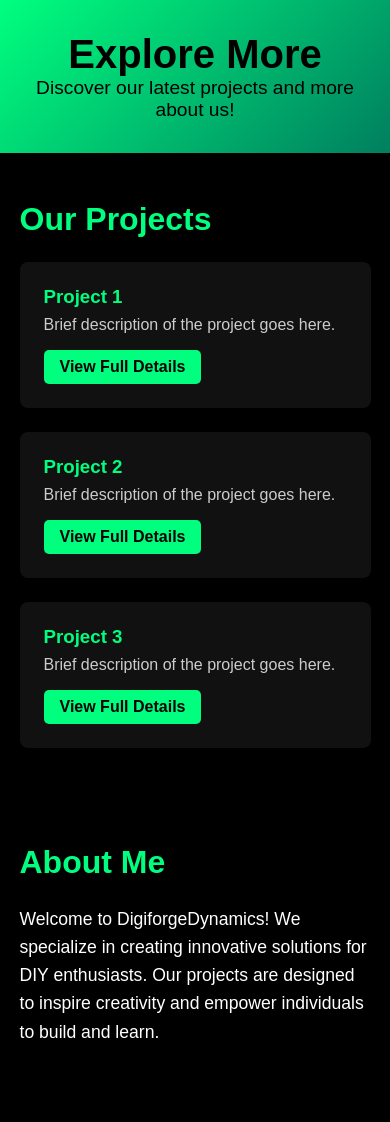
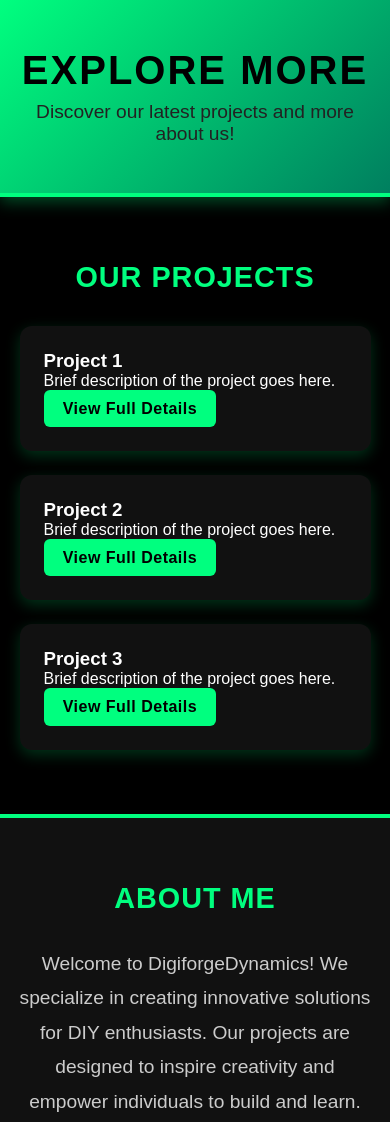
Before and after one commit to DigiforgeDynamics/Explore-more, a plain HTML site: page index.html in a window 390 px wide. Shown: the top 1122 px of the page. Drawn offline with Linux system fonts and the light colour scheme.

Commit message:
Update style.css
Mean to  change the black css

Improvements:
✅ Improved hover effects on project cards and buttons.
✅ Enhanced box shadows and gradients for a more premium look.
✅ Added smooth scrolling and better text styling.
✅ Refined grid-based layout for better alignment and flexibility.
✅ Cleaned up media queries for improved responsiveness.

```diff
--- a/style.css
+++ b/style.css
@@ -1,14 +1,19 @@
-  /* General Styling */
+/* General Styling */
 * {
     margin: 0;
     padding: 0;
     box-sizing: border-box;
-    font-family: 'Arial', sans-serif;
+    font-family: 'Poppins', Arial, sans-serif;
 }
 
 body {
     background-color: #000;
     color: #fff;
+}
+
+/* Smooth Scrolling */
+html {
+    scroll-behavior: smooth;
 }
 
 /* Container */
@@ -21,69 +26,83 @@ body {
 /* Header */
 header {
     background: linear-gradient(135deg, #00ff7f, #007f5f);
-    padding: 2rem 0;
+    padding: 3rem 0;
     text-align: center;
     color: #000;
+    border-bottom: 4px solid #00ff7f;
+    box-shadow: 0 5px 15px rgba(0, 255, 127, 0.3);
 }
 
 header h1 {
-    font-size: 2.5rem;
+    font-size: 3rem;
+    font-weight: 700;
+    text-transform: uppercase;
+    letter-spacing: 2px;
 }
 
 header p {
-    font-size: 1.2rem;
+    font-size: 1.4rem;
+    margin-top: 0.5rem;
+    color: #222;
 }
 
 /* Projects Section */
 #projects {
-    padding: 3rem 0;
+    padding: 4rem 0;
 }
 
 #projects h2, #about h2 {
-    font-size: 2rem;
-    margin-bottom: 1.5rem;
+    font-size: 2.2rem;
+    margin-bottom: 2rem;
     color: #00ff7f;
+    text-align: center;
+    text-transform: uppercase;
+    letter-spacing: 1px;
 }
 
+/* Project Items */
 .projects-list {
-    display: flex;
+    display: grid;
+    grid-template-columns: repeat(auto-fit, minmax(280px, 1fr));
     gap: 1.5rem;
-    flex-wrap: wrap;
 }
 
 .project-item {
     background-color: #111;
     padding: 1.5rem;
-    border-radius: 8px;
-    flex: 1;
-    min-width: 250px;
+    border-radius: 12px;
+    box-shadow: 0 5px 15px rgba(0, 255, 127, 0.2);
     transition: transform 0.3s ease, box-shadow 0.3s ease;
+    position: relative;
+    overflow: hidden;
 }
 
 .project-item:hover {
-    transform: translateY(-5px);
-    box-shadow: 0 10px 20px rgba(0, 255, 127, 0.5);
+    transform: translateY(-7px);
+    box-shadow: 0 12px 30px rgba(0, 255, 127, 0.4);
 }
 
-.project-item h3 {
+.project-content h3 {
+    font-size: 1.6rem;
+    margin-bottom: 0.8rem;
     color: #00ff7f;
-    margin-bottom: 0.5rem;
 }
 
-.project-item p {
+.project-content p {
     font-size: 1rem;
+    color: #ccc;
     margin-bottom: 1rem;
-    color: #ccc;
 }
 
 .btn {
     display: inline-block;
     background-color: #00ff7f;
     color: #000;
-    padding: 0.5rem 1rem;
-    border-radius: 5px;
+    padding: 0.6rem 1.2rem;
+    border-radius: 6px;
     text-decoration: none;
-    font-weight: bold;
+    font-weight: 600;
+    letter-spacing: 0.5px;
     transition: background-color 0.3s ease;
 }
 
@@ -94,22 +113,44 @@ header p {
 
 /* About Section */
 #about {
-    padding: 3rem 0;
+    padding: 4rem 0;
+    background-color: #111;
+    border-top: 4px solid #00ff7f;
 }
 
 #about p {
-    font-size: 1.1rem;
-    line-height: 1.6;
+    font-size: 1.2rem;
+    line-height: 1.8;
+    text-align: center;
+    color: #ccc;
+    max-width: 800px;
+    margin: 0 auto;
 }
 
 /* Footer */
 footer {
     text-align: center;
     padding: 1.5rem 0;
-    background-color: #111;
-    margin-top: 2rem;
+    background-color: #000;
+    border-top: 2px solid #00ff7f;
 }
 
 footer p {
     color: #888;
+    font-size: 0.9rem;
 }
+
+/* Media Queries */
+@media (max-width: 768px) {
+    header h1 {
+        font-size: 2.5rem;
+    }
+
+    header p {
+        font-size: 1.2rem;
+    }
+
+    #projects h2, #about h2 {
+        font-size: 1.8rem;
+    }
+}
```
